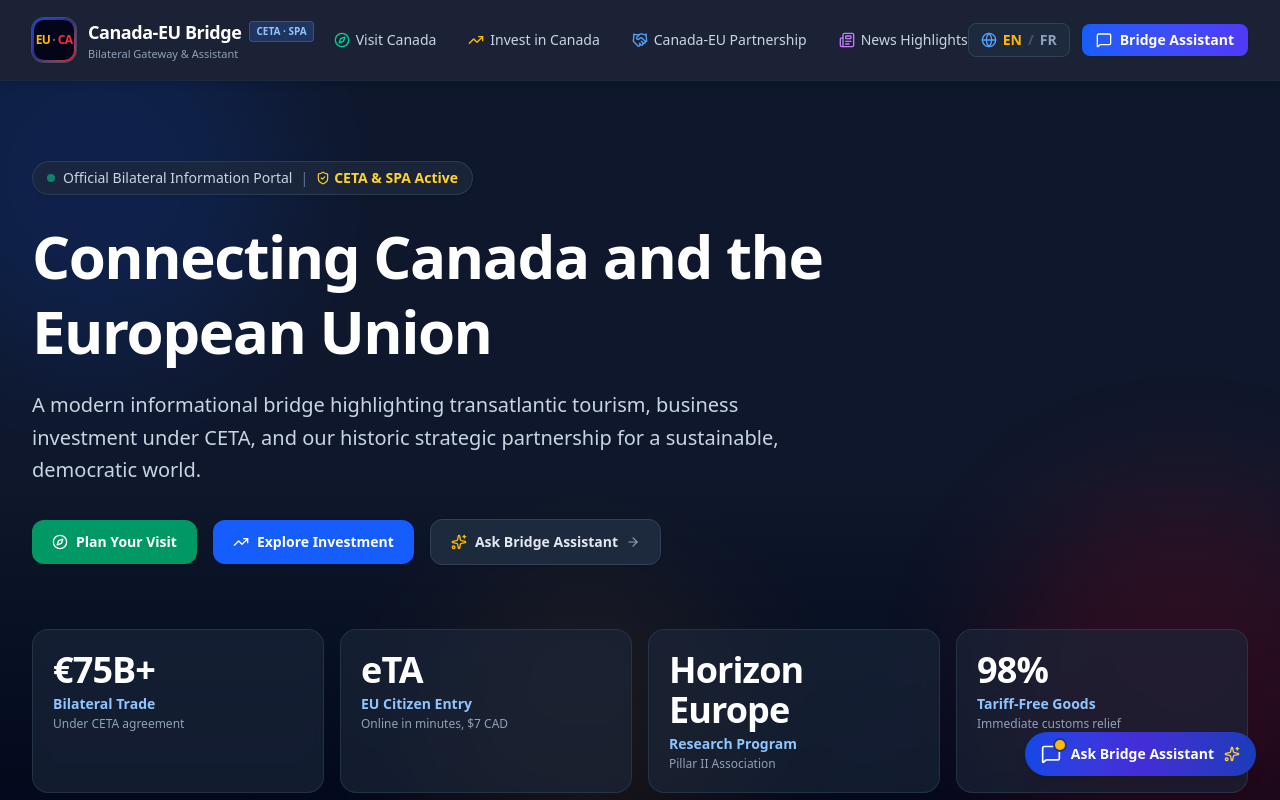
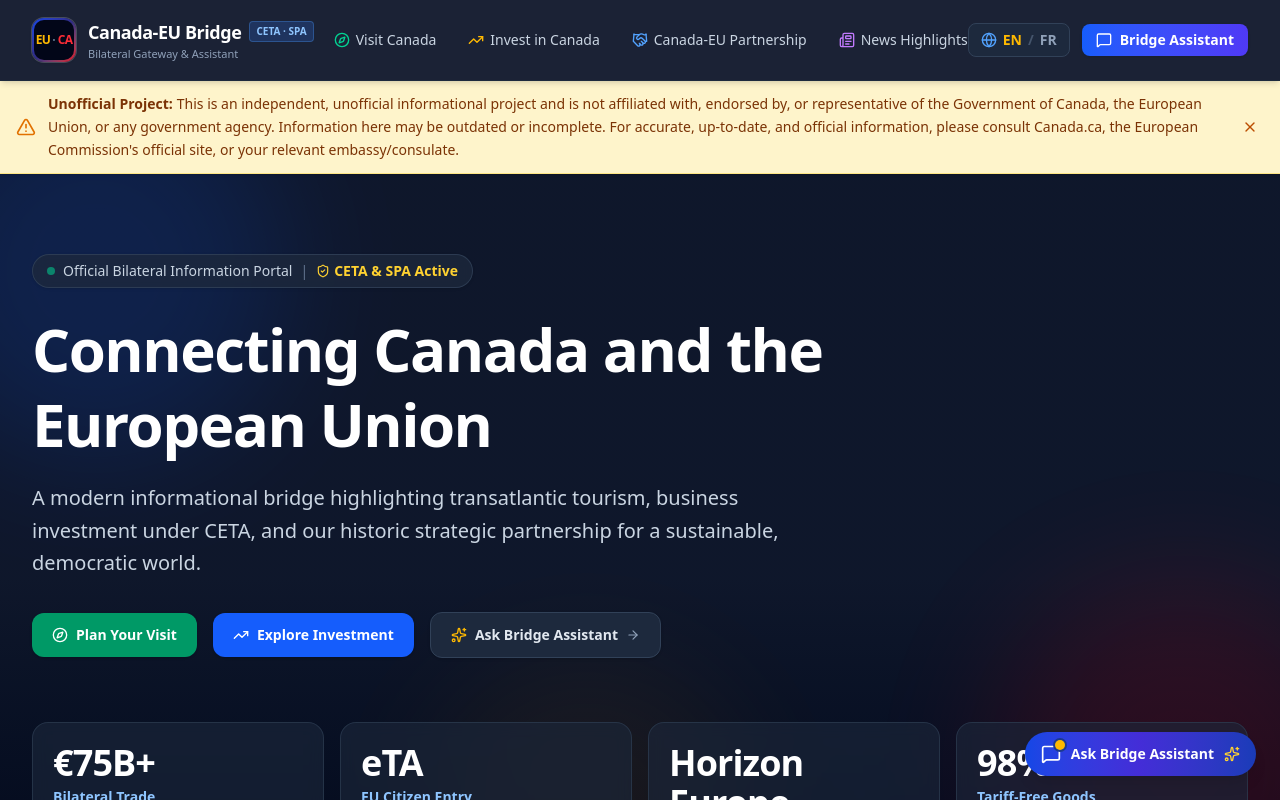
Before and after one commit to des4mir/canada-eu-bridge, a React (Vite) app: page / in a window 1280 px wide. Shown: the top 800 px of the page. Built offline with nearby package versions, Linux system fonts and the light colour scheme.

Commit message:
feat: add official disclaimer and update Gemini model
Added a bilingual disclaimer banner to clarify the project's non-official status and updated the Gemini AI model to version 2.5-flash for improved performance.

```diff
--- a/server.ts
+++ b/server.ts
@@ -124,7 +124,7 @@ app.post("/api/chat", async (req: Request, res: Response) => {
       : "\nNote: User's UI language is currently set to English. Please respond in English unless they explicitly asked in French.";
 
     const response = await ai.models.generateContent({
-      model: "gemini-3.8-flash",
+      model: "gemini-2.5-flash",
       contents,
       config: {
         systemInstruction: SYSTEM_INSTRUCTION + langDirective,
--- a/src/App.tsx
+++ b/src/App.tsx
@@ -9,6 +9,7 @@ import { InvestSection } from "./components/InvestSection";
 import { PartnershipSection } from "./components/PartnershipSection";
 import { Footer } from "./components/Footer";
 import { ChatAssistant } from "./components/ChatAssistant";
+import { DisclaimerBanner } from "./components/DisclaimerBanner";
 import { translations } from "./data/translations";
 
 export default function App() {
@@ -49,6 +50,8 @@ export default function App() {
         onToggleLang={handleToggleLang}
         onOpenChat={() => setIsChatOpen(true)}
       />
+
+      <DisclaimerBanner currentLang={currentLang} />
 
       <main className="flex-1">
         {/* Transatlantic Hero Banner */}
--- /dev/null
+++ b/src/components/DisclaimerBanner.tsx
@@ -0,0 +1,60 @@
+import React, { useState, useEffect } from "react";
+import { AlertTriangle, X } from "lucide-react";
+import { Language } from "../types";
+import { translations } from "../data/translations";
+
+interface DisclaimerBannerProps {
+  currentLang: Language;
+}
+
+export const DisclaimerBanner: React.FC<DisclaimerBannerProps & { variant?: "light" | "dark" }> = ({ currentLang, variant = "light" }) => {
+  const [isVisible, setIsVisible] = useState(false);
+  // @ts-ignore
+  const t = translations[currentLang].disclaimer;
+
+  useEffect(() => {
+    const isDismissed = sessionStorage.getItem("canada_eu_bridge_disclaimer_dismissed");
+    if (!isDismissed) {
+      setIsVisible(true);
+    }
+  }, []);
+
+  const handleDismiss = () => {
+    setIsVisible(false);
+    sessionStorage.setItem("canada_eu_bridge_disclaimer_dismissed", "true");
+  };
+
+  if (!isVisible) return null;
+
+  const containerStyles = variant === "light"
+    ? "bg-amber-100/90 backdrop-blur-sm border-b border-amber-200 text-amber-900 px-4 py-3 relative z-30 shadow-sm"
+    : "bg-slate-900 border-t border-slate-800 text-slate-300 px-4 py-3 relative z-30";
+  const iconStyles = variant === "light" ? "text-amber-600" : "text-amber-500";
+  const btnStyles = variant === "light"
+    ? "hover:bg-amber-200/50 text-amber-700 hover:text-amber-900"
+    : "hover:bg-slate-800 text-slate-400 hover:text-white";
+
+  return (
+    <div className={containerStyles}>
+      <div className="max-w-7xl mx-auto flex items-start sm:items-center justify-between gap-3 sm:gap-4">
+        <div className="flex items-start sm:items-center gap-2 sm:gap-3 flex-1 min-w-0 text-xs sm:text-sm">
+          <AlertTriangle className={`w-5 h-5 shrink-0 mt-0.5 sm:mt-0 ${iconStyles}`} />
+          <p className="leading-relaxed flex-1">
+            <strong className="font-semibold mr-1">
+              {currentLang === "en" ? "Unofficial Project:" : "Projet Non Officiel :"}
+            </strong>
+            {t.text}
+          </p>
+        </div>
+        <button
+          onClick={handleDismiss}
+          className={`p-1.5 rounded-lg transition-colors shrink-0 ${btnStyles}`}
+          aria-label={t.dismiss}
+          title={t.dismiss}
+        >
+          <X className="w-4 h-4" />
+        </button>
+      </div>
+    </div>
+  );
+};
--- a/src/components/Footer.tsx
+++ b/src/components/Footer.tsx
@@ -2,6 +2,7 @@ import React from "react";
 import { ExternalLink, ShieldCheck, Globe } from "lucide-react";
 import { Language } from "../types";
 import { translations } from "../data/translations";
+import { DisclaimerBanner } from "./DisclaimerBanner";
 
 interface FooterProps {
   currentLang: Language;
@@ -21,6 +22,7 @@ export const Footer: React.FC<FooterProps> = ({ currentLang, onToggleLang }) =>
 
   return (
     <footer className="bg-slate-950 text-slate-400 text-sm border-t border-slate-800">
+      <DisclaimerBanner currentLang={currentLang} variant="dark" />
       <div className="max-w-7xl mx-auto px-4 sm:px-6 lg:px-8 py-12 sm:py-16">
         <div className="grid grid-cols-1 md:grid-cols-4 gap-8 mb-12">
 
--- a/src/data/translations.ts
+++ b/src/data/translations.ts
@@ -190,6 +190,10 @@ export const translations = {
       disclaimer: "Answers are scoped to Canada-EU Bridge topics and processed through a secure server proxy.",
       scopeWarning: "I specialize strictly in Visiting Canada, Investing in Canada, and the Canada-EU Partnership. Please feel free to ask about travel requirements, CETA benefits, or transatlantic relations!",
       quickSuggestionsTitle: "Suggested Questions:",
+    },
+    disclaimer: {
+      text: "This is an independent, unofficial informational project and is not affiliated with, endorsed by, or representative of the Government of Canada, the European Union, or any government agency. Information here may be outdated or incomplete. For accurate, up-to-date, and official information, please consult Canada.ca, the European Commission's official site, or your relevant embassy/consulate.",
+      dismiss: "Dismiss notice",
     },
     footer: {
       brandDesc: "An informational portal dedicated to strengthening transatlantic ties, tourism, economic cooperation, and democratic partnerships between Canada and the European Union.",
@@ -396,6 +400,10 @@ export const translations = {
       scopeWarning: "Mon domaine est strictement réservé à la visite au Canada, à l'investissement et au partenariat Canada-UE. N'hésitez pas à m'interroger sur l'AVE, les opportunités sous l'AECG ou nos accords bilatéraux !",
       quickSuggestionsTitle: "Questions suggérées :",
     },
+    disclaimer: {
+      text: "Ce projet d'information est indépendant et non officiel, et n'est ni affilié à, ni approuvé par, ni représentatif du gouvernement du Canada, de l'Union européenne ou de toute agence gouvernementale. Les informations présentées ici peuvent être obsolètes ou incomplètes. Pour des informations précises, à jour et officielles, veuillez consulter Canada.ca, le site officiel de la Commission européenne, ou votre ambassade/consulat concerné.",
+      dismiss: "Fermer l'avis",
+    },
     footer: {
       brandDesc: "Portail d'information dédié au renforcement des liens transatlantiques, du tourisme, des synergies économiques et des partenariats démocratiques entre le Canada et l'Union européenne.",
       sections: "Thématiques",
```
